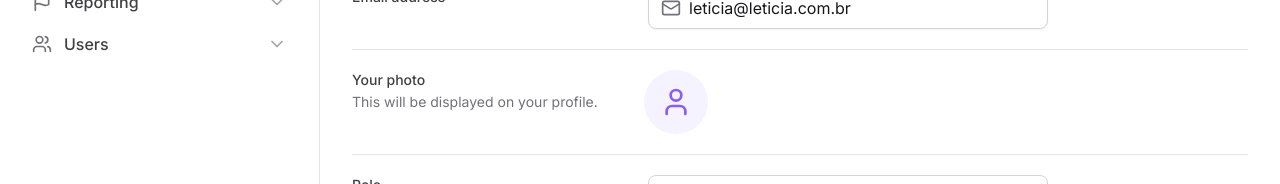
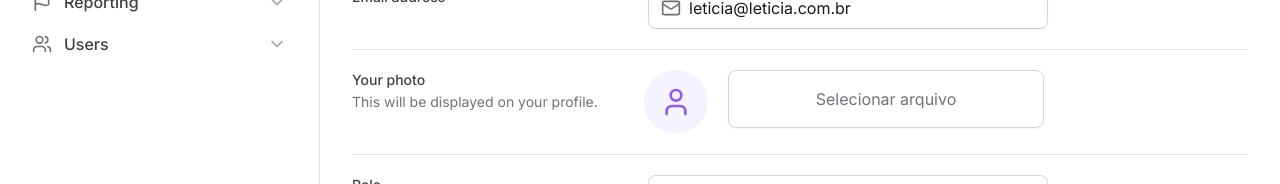
Before and after one commit to leticea/tailwind-next, a Next.js app: page / in a window 1280 px wide. Shown: the part 346-530 px from the top of the page. Built offline with nearby package versions, Linux system fonts and the light colour scheme.

Commit message:
feat(page.tsx): select file styles

```diff
--- a/src/app/page.tsx
+++ b/src/app/page.tsx
@@ -77,7 +77,7 @@ export default function Home() {
 
           <div className="grid gap-3 grid-cols-form pt-5">
             <label
-              htmlFor="email"
+              htmlFor="photo"
               className="text-sm font-medium text-zinc-700"
             >
               Your photo
@@ -85,12 +85,19 @@ export default function Home() {
                 This will be displayed on your profile.
               </span>
             </label>
-            <div>
+            <div className="flex items-start gap-5">
               <div className="bg-violet-50 flex h-16 w-16 items-center justify-center rounded-full">
                 <User className="h-8 w-8 text-violet-500" />
               </div>
 
+              <label
+                htmlFor="photo"
+                className="flex-1 cursor-pointer flex flex-col items-center gap-3 rounded-lg border border-zinc-300 px-6 py-4 text-center text-zinc-500 shadow-sm"
+              >
+                Selecionar arquivo
+              </label>
 
+              <input type="file" className="sr-only" id="photo" />
             </div>
           </div>
 
```
